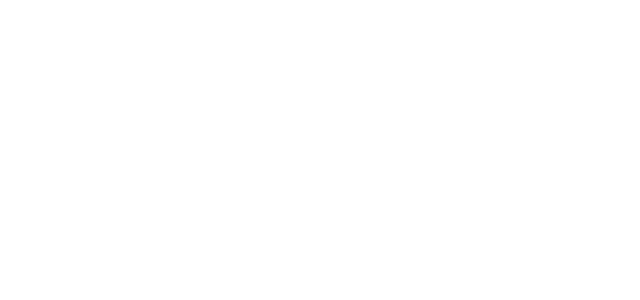
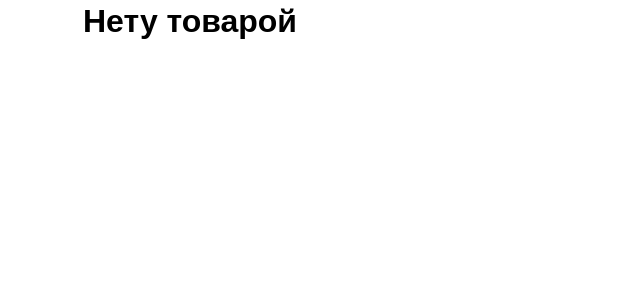
Before and after one commit to magasov/tsum, a React (Create React App) app: page /favourites in a window 1280 px wide. Shown: the top 300 px of the page, without its empty margins (0-640 px from the left). Built offline with nearby package versions, Linux system fonts and the light colour scheme.

Commit message:
amart commit 2

```diff
--- a/src/components/favourites/Favourites.jsx
+++ b/src/components/favourites/Favourites.jsx
@@ -2,13 +2,22 @@
 import { Link } from "react-router-dom";
 
 import "./favourites.scss";
+import CloseIcon from '@mui/icons-material/Close';
 
 export default function Favourites(){
-    const favouritesLocalArray = JSON.parse(localStorage.getItem("favourites")) || [];
+    const [ fav, setFav ] = React.useState(JSON.parse(localStorage.getItem("favourites")) || []);
+    function deleteFavourites(item){
+        console.log(item);
+
+        fav.splice(fav.indexOf(item), 1);
+        localStorage.setItem("favourites", JSON.stringify(fav));
+    }
+
     return(
-        <main>
+        <div className="content">
+            <main className="favourite__main">
                 {
-                favouritesLocalArray.map(items => {
+                        (fav.length) ? fav.map(items => (
                             <div className="product" key={items.id}>
                                 <Link to={`/products/${items.id}`}>
                                     <img src={items.image} alt="images" />
@@ -16,9 +25,11 @@
                                 <h3>{items.title}</h3>
                                 <p>{items.desc}</p>
                                 <h4>{items.price} ₽</h4>
+                                <CloseIcon className="cross" onClick={() => deleteFavourites(items)} />
                             </div>
-                })
+                        )) : (<h1>Нету товарой</h1>)
                     }
             </main>
+        </div>
     )
 }
--- a/src/components/favourites/favourites.scss
+++ b/src/components/favourites/favourites.scss
@@ -36,7 +36,8 @@
         top: 10px;
     }
 
-    &__icon {
+    .cross {
+        font-size: 26px;
         position: absolute;
         top: 10px;
         right: 0;
@@ -44,3 +45,10 @@
         color: #444;
     }
 }
+
+.favourite__main {
+    display: grid;
+    grid-template-columns: repeat(4, 1fr);
+    grid-gap: 16px 0;
+    place-items: center;
+}
--- a/src/components/product/Product.jsx
+++ b/src/components/product/Product.jsx
@@ -10,7 +10,7 @@
 const Product = () => {
   const [data, setData] = React.useState([]);
   const [loadingSkeleton, setLoadingSkeleton] = React.useState(true);
-  const [fav, setFav] = React.useState(null);
+  const [fav, setFav] = React.useState({});
 
   const onClickFav = (id) => {
 
@@ -21,20 +21,20 @@
   };
 
   React.useEffect(() => {
-    const favouritesLocalArr = JSON.parse(localStorage.getItem("favourites")) || [];
+    const favouritesLocalArray = JSON.parse(localStorage.getItem("favourites")) || [];
 
     for(let key in fav){
       const product = data.find(product => product.id == key);
       if(fav[key]){
-        if(!favouritesLocalArr.find(product => product.id == key)){
-          favouritesLocalArr.push(product);
+        if(!favouritesLocalArray.find(product => product.id == key)){
+          favouritesLocalArray.push(product);
         }
       }else{
-        favouritesLocalArr.splice(favouritesLocalArr.indexOf(product), 1);
+        favouritesLocalArray.splice(favouritesLocalArray.indexOf(product), 1);
       }
     }
-    localStorage.setItem("favourites", JSON.stringify(favouritesLocalArr));
-    console.log(favouritesLocalArr);
+    localStorage.setItem("favourites", JSON.stringify(favouritesLocalArray));
+    console.log(favouritesLocalArray);
   }, [fav])
 
   React.useEffect(() => {
@@ -45,16 +45,16 @@
         setLoadingSkeleton(false);
       });
     window.scrollTo(0, 0);
-    const favouritesLocalArr = JSON.parse(localStorage.getItem("favourites")) || [];
+    const favouritesLocalArray = JSON.parse(localStorage.getItem("favourites")) || [];
     // console.log(favouritesLocalArr);
 
-    if(favouritesLocalArr.length){
-      const favouritesLocalArray = {};
-      favouritesLocalArr.map(product => {
-        favouritesLocalArray[product.id] = true;
+    if(favouritesLocalArray.length){
+      const favouritesLocalObj = {};
+      favouritesLocalArray.map(product => {
+        favouritesLocalObj[product.id] = true;
 
       })
-      setFav(favouritesLocalArray);
+      setFav(favouritesLocalObj);
     }
   }, []);
 
@@ -84,7 +84,6 @@
             </div>
           ))}
 
-          <Favourites />
     </>
   );
 };
```
Lines whose indentation alone changed are shown as unchanged.
